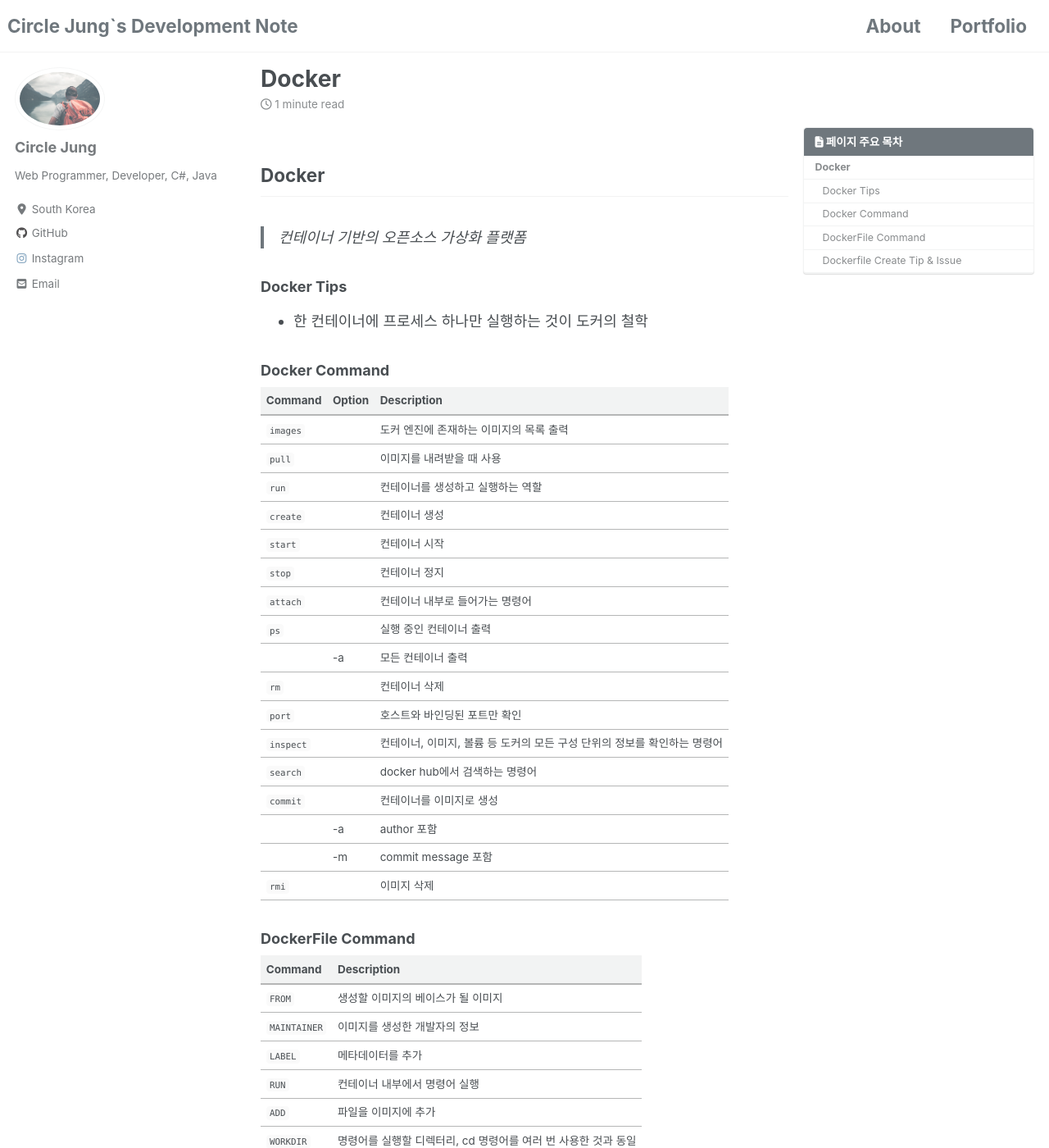
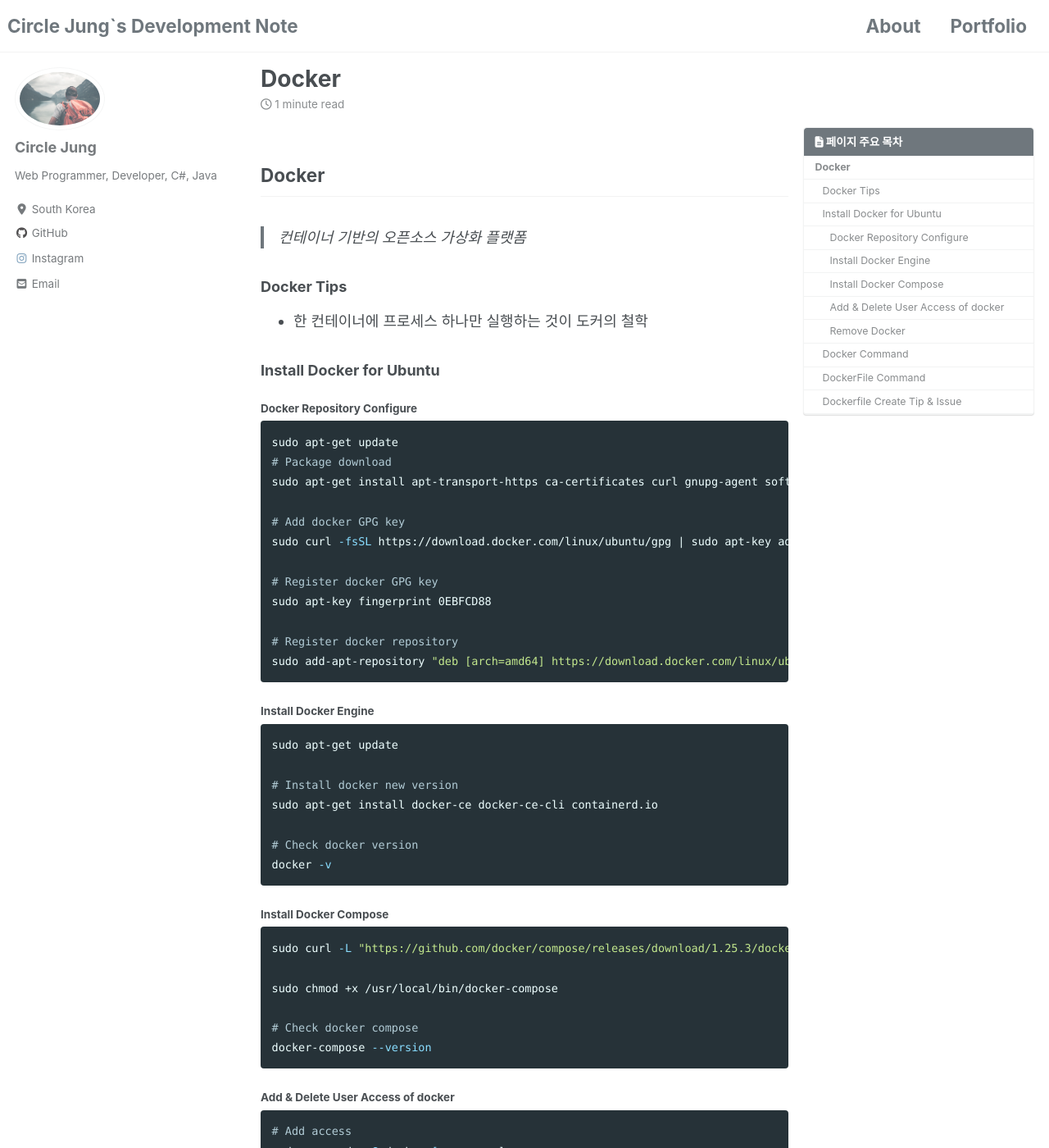
Before and after one commit to jwh0124/jwh0124.github.io, a Jekyll site: the page built from _posts/2020-11-18-docker.md, in a window 1280 px wide and 1400 px high. Shown: the whole window at 82% size. Built offline with Jekyll 4.4.1, drawn with Linux system fonts in a browser that asks for light colours; cached includes are drawn as plain includes; nearby versions of some CDN libraries; comment, search, counter and statistics services are not loaded; some of the changed text lies outside the part shown.

Commit message:
+ add aws, library ubuntu

````diff
--- a/_posts/2020-11-18-docker.md
+++ b/_posts/2020-11-18-docker.md
@@ -21,27 +21,89 @@ last_modified_at: 2020-11-18T11:00:00+09:00
 
 - 한 컨테이너에 프로세스 하나만 실행하는 것이 도커의 철학
 
+### Install Docker for Ubuntu ###
+
+#### Docker Repository Configure ####
+
+```bash
+sudo apt-get update
+# Package download
+sudo apt-get install apt-transport-https ca-certificates curl gnupg-agent software-properties-common
+
+# Add docker GPG key
+sudo curl -fsSL https://download.docker.com/linux/ubuntu/gpg | sudo apt-key add -
+
+# Register docker GPG key
+sudo apt-key fingerprint 0EBFCD88
+
+# Register docker repository
+sudo add-apt-repository "deb [arch=amd64] https://download.docker.com/linux/ubuntu $(lsb_release -cs) stable"
+```
+
+#### Install Docker Engine ####
+
+```bash
+sudo apt-get update
+
+# Install docker new version
+sudo apt-get install docker-ce docker-ce-cli containerd.io
+
+# Check docker version
+docker -v
+```
+
+#### Install Docker Compose ####
+
+```bash
+sudo curl -L "https://github.com/docker/compose/releases/download/1.25.3/docker-compose-$(uname -s)-$(uname -m)" -o /usr/local/bin/docker-compose
+
+sudo chmod +x /usr/local/bin/docker-compose
+
+# Check docker compose
+docker-compose --version
+```
+
+#### Add & Delete User Access of docker ####
+
+```bash
+# Add access
+sudo usermod -aG docker [your-user]
+# Delete access
+sudo deluser [your-user] docker
+```
+
+#### Remove Docker ####
+
+```bash
+# Remove docker package
+sudo apt-get purge docker-ce
+# Remove docker File
+sudo rm -rf /var/lib/docker
+```
+
 ### Docker Command ###
 
-| Command     | Option | Description |
-| :---------- | :----- | :---------- |
-| `images`    |        | 도커 엔진에 존재하는 이미지의 목록 출력 |
-| `pull`      |        | 이미지를 내려받을 때 사용 |
-| `run`       |        | 컨테이너를 생성하고 실행하는 역할 |
-| `create`    |        | 컨테이너 생성 |
-| `start`     |        | 컨테이너 시작 |
-| `stop`      |        | 컨테이너 정지 |
-| `attach`    |        | 컨테이너 내부로 들어가는 명령어 |
-| `ps`        |        | 실행 중인 컨테이너 출력 |
-|             | -a     | 모든 컨테이너 출력 |
-| `rm`        |        | 컨테이너 삭제 |
-| `port`      |        | 호스트와 바인딩된 포트만 확인 |
-| `inspect`   |        | 컨테이너, 이미지, 볼륨 등 도커의 모든 구성 단위의 정보를 확인하는 명령어 |
-| `search`    |        | docker hub에서 검색하는 명령어 |
-| `commit`    |        | 컨테이너를 이미지로 생성 |
-|             | -a     | author 포함 |
-|             | -m     | commit message 포함 |
-| `rmi`       |        | 이미지 삭제 |
+| Command     | Option    | Description |
+| :---------- | :-------- | :---------- |
+| `images`    |           | 도커 엔진에 존재하는 이미지의 목록 출력 |
+| `pull`      |           | 이미지를 내려받을 때 사용 |
+| `run`       |           | 컨테이너를 생성하고 실행하는 역할 |
+|             | -p        | Publish a container port to the host |
+|             | --restart | default : no, on-failure, always |
+| `create`    |           | 컨테이너 생성 |
+| `start`     |           | 컨테이너 시작 |
+| `stop`      |           | 컨테이너 정지 |
+| `attach`    |           | 컨테이너 내부로 들어가는 명령어 |
+| `ps`        |           | 실행 중인 컨테이너 출력 |
+|             | -a        | 모든 컨테이너 출력 |
+| `rm`        |           | 컨테이너 삭제 |
+| `port`      |           | 호스트와 바인딩된 포트만 확인 |
+| `inspect`   |           | 컨테이너, 이미지, 볼륨 등 도커의 모든 구성 단위의 정보를 확인하는 명령어 |
+| `search`    |           | docker hub에서 검색하는 명령어 |
+| `commit`    |           | 컨테이너를 이미지로 생성 |
+|             | -a        | author 포함 |
+|             | -m        | commit message 포함 |
+| `rmi`       |           | 이미지 삭제 |
 
 ### DockerFile Command ###
 
````
Also changed, not shown: _posts/2020-04-22-command_linux.md (+18 -19 lines), _posts/2020-11-26-aws.md (added, +36 -0 lines), _posts/2020-11-27-library_ubuntu.md (added, +28 -0 lines).
